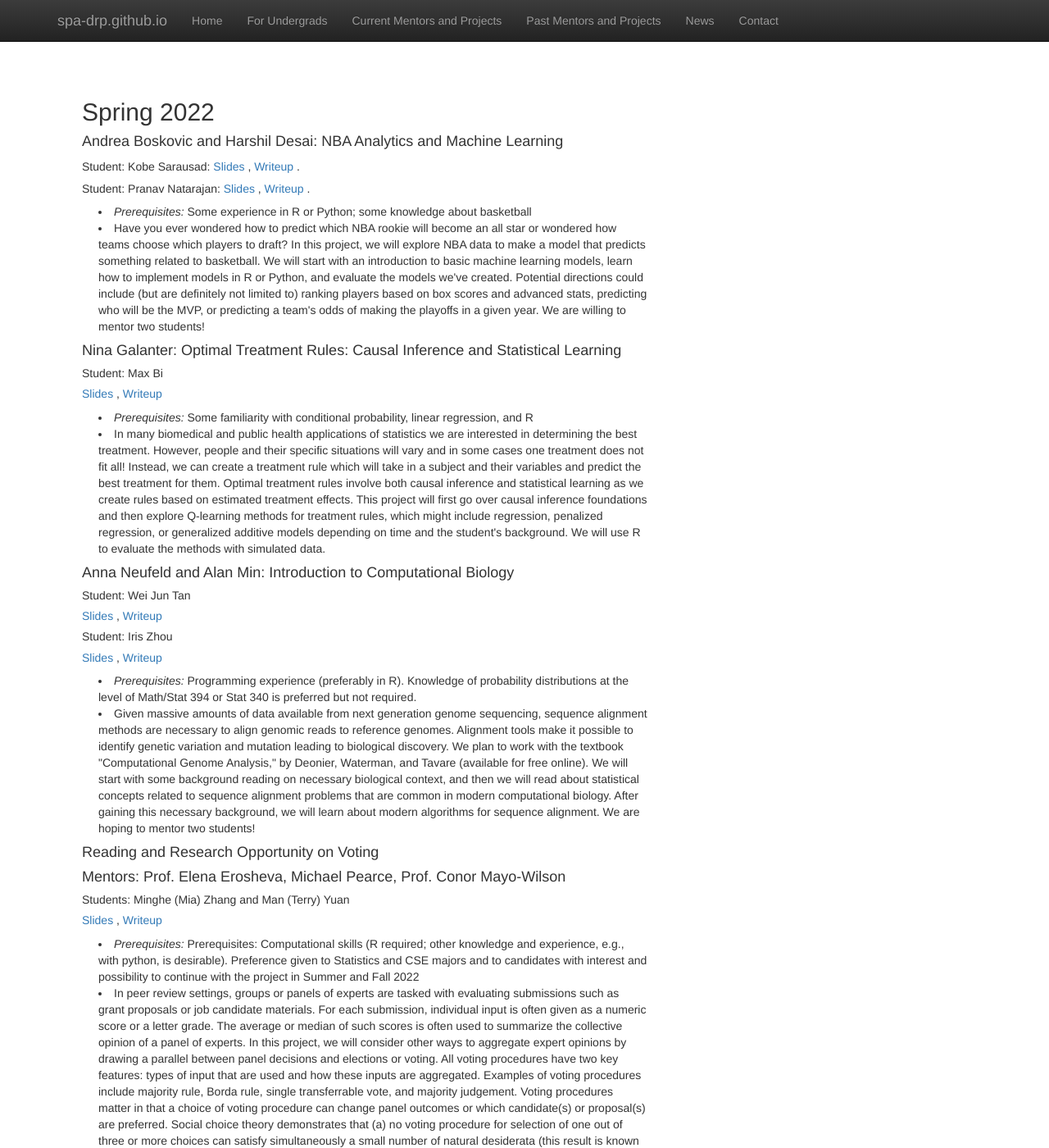
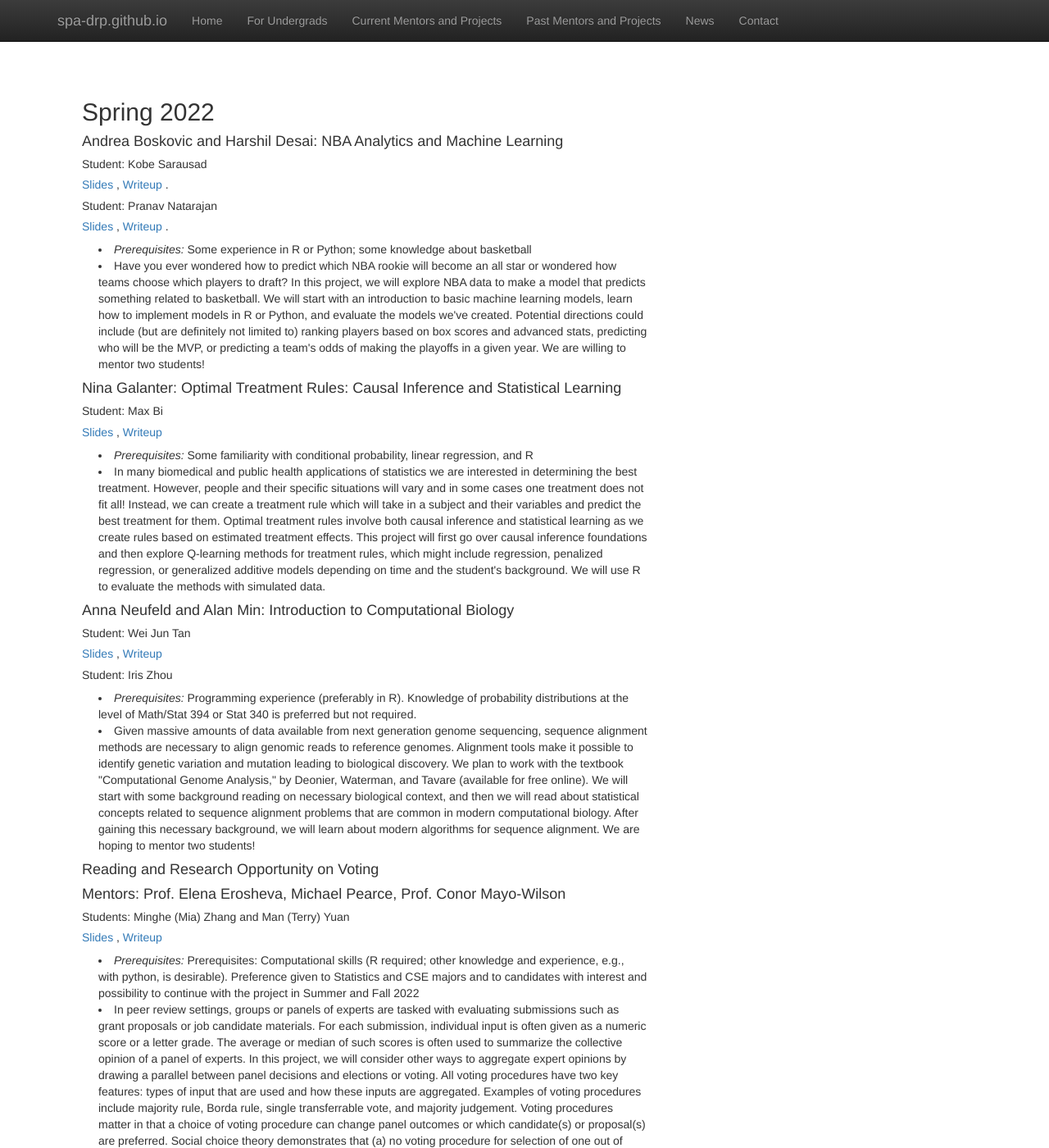
Before and after one commit to SPA-DRP/spa-drp.github.io, a Jekyll site: the page built from past-projects.html, in a window 1280 px wide and 1400 px high. Shown: the whole window at 82% size. Built offline with Jekyll 4.4.1, drawn with Linux system fonts in a browser that asks for light colours; nearby versions of some CDN libraries; library files that are not in the unit come from our copies; some of the changed text lies outside the part shown.

Commit message:
fixing links

```diff
--- a/past-projects.html
+++ b/past-projects.html
@@ -8,8 +8,11 @@ title:  'Past Mentors and Project Descriptions'
   <h2 style="padding-top: 10px;" class="featurette-heading"> Spring 2022 </h2>
 
  <h4> Andrea Boskovic and Harshil Desai: NBA Analytics and Machine Learning
-</h4> </h5> Student: Kobe Sarausad: <a href = "https://spa-drp.github.io/writeups/spring2022/slides/kobe.pdf"> Slides </a>,  <a href = "https://spa-drp.github.io/writeups/spring2022/writeups/kobe.pdf"> Writeup </a>.  </h5>
-<h5> Student: Pranav Natarajan: <a href = "https://spa-drp.github.io/writeups/spring2022/slides/pranav.pdf"> Slides </a>,  <a href = "https://spa-drp.github.io/writeups/spring2022/writeups/pranav.pdf"> Writeup </a>.  </h5>
+</h4>
+<h5> Student: Kobe Sarausad </h5>
+<h5> <a href = "https://spa-drp.github.io/writeups/spring2022/slides/kobe.pdf"> Slides </a>,  <a href = "https://spa-drp.github.io/writeups/spring2022/writeups/kobe.pdf"> Writeup </a>.  </h5>
+<h5> Student: Pranav Natarajan </h5>
+<h5> <a href = "https://spa-drp.github.io/writeups/spring2022/slides/pranav.pdf"> Slides </a>,  <a href = "https://spa-drp.github.io/writeups/spring2022/writeups/pranav.pdf"> Writeup </a>.  </h5>
   <p class="content" style="padding:0px;margin:0px 20px 0px;">
       <li style="padding:0px;margin:0px 20px 0px;"> <i> Prerequisites: </i>
     Some experience in R or Python; some knowledge about basketball
@@ -41,9 +44,9 @@ Have you ever wondered how to predict which NBA rookie will become an all star o
     <a href = "https://spa-drp.github.io/writeups/spring2022/writeups/weijun.pdf"> Writeup </a>
   </h5>
   <h5> Student: Iris Zhou </h5>
-   <h5> <a href = "https://spa-drp.github.io/writeups/spring2022/slides/iris.pdf"> Slides </a>,
+   <!-- <h5> <a href = "https://spa-drp.github.io/writeups/spring2022/slides/iris.pdf"> Slides </a>,
     <a href = "https://spa-drp.github.io/writeups/spring2022/writeups/iris.pdf"> Writeup </a>
-  </h5>
+  </h5> -->
   <p class="content" style="padding:0px;margin:0px 20px 0px;">
       <li style="padding:0px;margin:0px 20px 0px;"> <i> Prerequisites: </i>
 Programming experience (preferably in R). Knowledge of probability distributions at the level of Math/Stat 394 or Stat 340 is preferred but not required.
@@ -76,7 +79,10 @@ All voting procedures have two key features: types of input that are used and ho
 
   <h4> Antonio Olivas:  Estimation for cancer screening models using deconvolution
 </h4>
-</h4> </h5> Student: Jia Zeng: <a href = "https://spa-drp.github.io/writeups/spring2022/slides/jia.pdf"> Slides </a>,  <a href = "https://spa-drp.github.io/writeups/spring2022/writeups/jia.pdf"> Writeup </a>.  </h5>
+</h4>
+<h5> Student: Jia Zeng </h5>
+<h5>
+<a href = "https://spa-drp.github.io/writeups/spring2022/slides/jia.pdf"> Slides </a>,  <a href = "https://spa-drp.github.io/writeups/spring2022/writeups/jia.pdf"> Writeup </a>.  </h5>
   <p class="content" style="padding:0px;margin:0px 20px 0px;">
       <li style="padding:0px;margin:0px 20px 0px;"> <i> Prerequisites: </i>
    Calculus (MATH 126) and exposure to probability theory (STAT 340).
```
